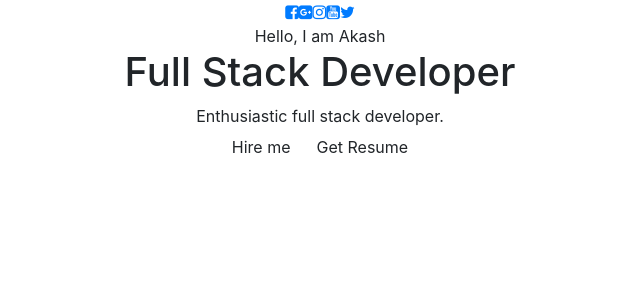
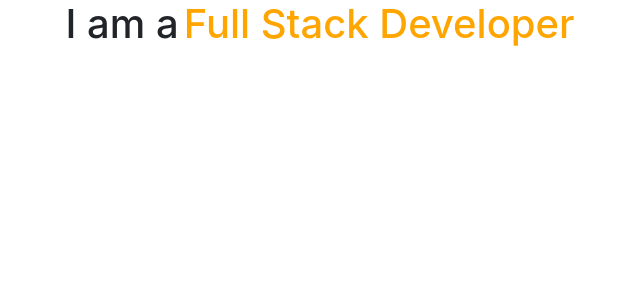
Before and after one commit to Akashgoyal55/Portfolio-Website, a React (Create React App) app: page / in a window 1280 px wide. Shown: the top 300 px of the page, without its empty margins (320-960 px from the left). Built offline with nearby package versions, Linux system fonts and the light colour scheme; a web font is replaced by a local one.

Commit message:
updated app.js

```diff
--- a/package.json
+++ b/package.json
@@ -9,6 +9,7 @@
     "react": "^18.3.1",
     "react-dom": "^18.3.1",
     "react-scripts": "5.0.1",
+    "react-simple-typewriter": "^5.0.1",
     "web-vitals": "^2.1.4"
   },
   "scripts": {
--- a/src/App.js
+++ b/src/App.js
@@ -1,13 +1,21 @@
-import "./App.css";
-import Profile from "./PortfolioContainer/Home/Profile";
+import {useTypewriter, Cursor} from 'react-simple-typewriter'
+import './App.css';
 
 function App() {
+  const [typeEffect] = useTypewriter({
+    words: ['Full Stack Developer ' , 'Full Stack Developer '],
+    loop: {},
+    typeSpeed: 100,
+    deleteSpeed: 40
+  })
   return (
-    <div className="App">
-      <Profile/>
+    <div className='App'>
+      <h1>
+        I am a
+        <span style={{fontweight: 'bold', color: 'orange', marginLeft: '5px'}}>{typeEffect}</span>
+      </h1>
 
     </div>
-  );
+  )
 }
-
 export default App;
```
Also changed, not shown: 1 other file (tests, documents, lock files or other folders).
